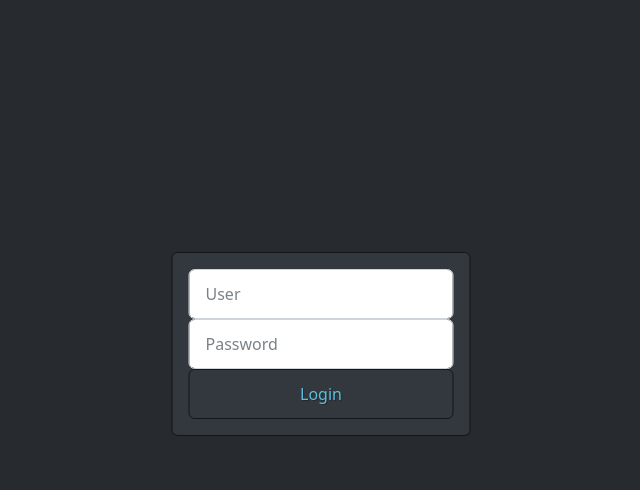
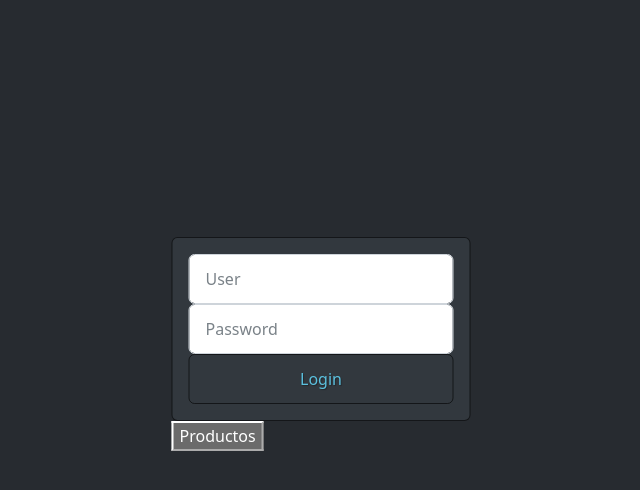
Before and after one commit to ERPDAM2/ERP-DAM2, a Flask app: page / in a window 1280 px wide. Shown: the part 56-546 px from the top of the page, without its empty margins (319-959 px from the left). Run offline with Flask 2, Linux system fonts and the light colour scheme; some libraries are stand-ins or nearby versions.

Commit message:
Comienzo con el apartado de productos

```diff
--- a/View/index.py
+++ b/View/index.py
@@ -3,6 +3,7 @@
 # -*- coding: utf-8 -*-
 
 from flask import Flask, render_template,redirect, url_for
+productosPlaceholder =['Producto1','Producto2','Producto3','Producto4','Producto5']
 
 index = Flask(__name__)
 
@@ -14,5 +15,9 @@ def Index():
 def validator():
     return redirect(url_for('Index'))
 
+@index.route('/productos')
+def productos():
+    return render_template('productos.html', productos = productosPlaceholder)
+
 if __name__ == '__main__':
     index.run(port = 3000, debug = True)
--- a/View/templates/index.html
+++ b/View/templates/index.html
@@ -14,5 +14,6 @@
         </div>
       </form>
     </div>
+    <button onclick="window.location.href = '/productos'">Productos</button>
   </div>
 {% endblock %}
```
Also changed, not shown: View/templates/productos.html (added, +13 -0 lines).
